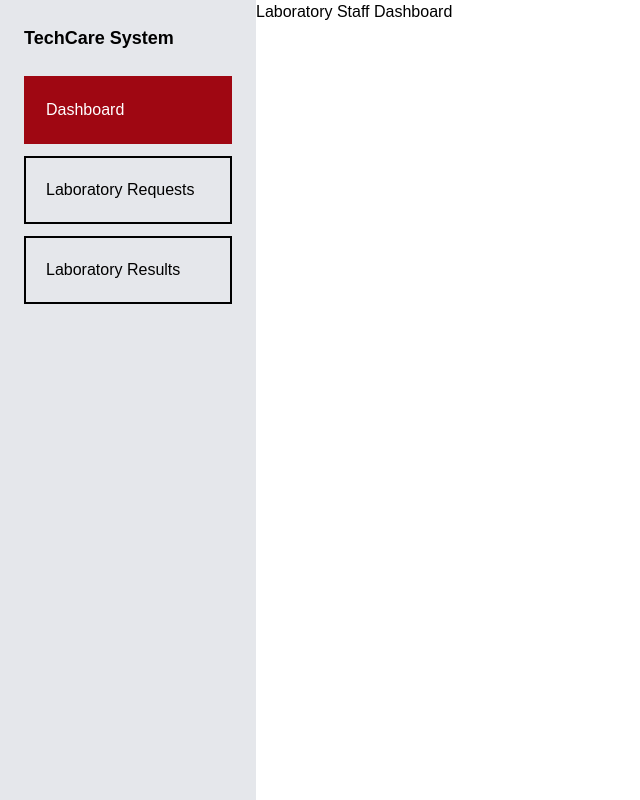
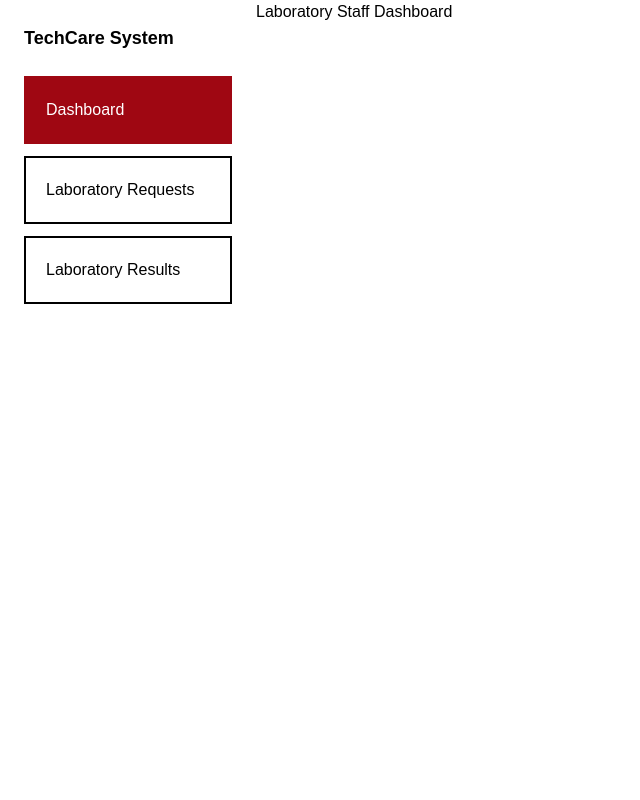
Before and after one commit to JianoFreo/TechCare, a React (Vite) app in the folder frontend/: page /laboratory-staff in a window 1280 px wide. Shown: the whole page, without its empty margins (0-640 px from the left). Built offline with nearby package versions, Linux system fonts and the light colour scheme; no server answers.

Commit message:
Reorganize sidebar props and move common nav items to parent components

```diff
--- a/frontend/src/users/admin/components/SideBar.tsx
+++ b/frontend/src/components/SideBar.tsx
@@ -2,31 +2,14 @@ type SideBarProps = {
     open: boolean;
     page: string;
     setPage: (page: string) => void;
+    navItems: { page: string; label: string }[];
 };
 
-const navItems = [
-    {
-        page: "dashboard",
-        label: "Dashboard",
-    },
-    {
-        page: "user-management",
-        label: "User Management",
-    },
-    {
-        page: "service-pricing",
-        label: "Service Pricing",
-    },
-    {
-        page: "activity-monitoring",
-        label: "Activity Monitoring",
-    },
-];
 
-function SideBar({ open, page, setPage }: SideBarProps) {
+function SideBar({ open, page, setPage, navItems }: SideBarProps) {
     return (
         <aside
-            className={`bg-gray-200 text-black h-screen overflow-hidden transition-all duration-300 ${
+            className={`bg-white border-right-1 text-black h-screen overflow-hidden transition-all duration-300 ${
                 open ? "w-64 p-6" : "w-0 p-0"
             }`}
         >
--- a/frontend/src/users/admin/Admin.tsx
+++ b/frontend/src/users/admin/Admin.tsx
@@ -2,7 +2,7 @@ import { useCallback, useEffect, useState } from "react";
 import { useSearchParams } from "react-router";
 import UserManagement from "./pages/UserManagement";
 import AdminDashboard from "./pages/AdminDashboard";
-import SideBar from "./components/SideBar";
+import SideBar from "../../components/SideBar";
 import ServicePricingManagement from "./pages/ServicePricing";
 import ActivityMonitoring from "./pages/ActivityMonitoring";
 import api from "../../lib/axios";
@@ -50,7 +50,24 @@ function Admin() {
     function setPage(newPage: string) {
         setSearchParams({ page: newPage })
     }
-
+    const navItems = [
+    {
+        page: "dashboard",
+        label: "Dashboard",
+    },
+    {
+        page: "user-management",
+        label: "User Management",
+    },
+    {
+        page: "service-pricing",
+        label: "Service Pricing",
+    },
+    {
+        page: "activity-monitoring",
+        label: "Activity Monitoring",
+    },
+];
 
     const loadData = useCallback(async () => {
         try {
@@ -84,6 +101,7 @@ function Admin() {
                 open={open}
                 page={page}
                 setPage={setPage}
+                navItems={navItems}
             />
 
             {page === "dashboard" && (
--- a/frontend/src/users/frontdesk_staff/FrontdeskStaff.tsx
+++ b/frontend/src/users/frontdesk_staff/FrontdeskStaff.tsx
@@ -2,7 +2,7 @@ import { useCallback, useEffect, useState } from "react";
 import { useSearchParams } from "react-router";
 
 import api from "../../lib/axios";
-import SideBar from "./components/SideBar";
+import SideBar from "../../components/SideBar";
 import Billing from "./pages/Billing";
 import FrontdeskDashboard from "./pages/FrontdeskDashboard";
 import PatientRecords from "./pages/PatientRecords";
@@ -11,7 +11,7 @@ import QueueManagement from "./pages/QueueManagement";
 
 function FrontdeskStaff() {
     const [patients, setPatients] = useState([]);
-    const [billing, setBilling] = useState([]);
+    const [billing] = useState([]);
     const [queues, setQueues] = useState([]);
     const [services, setServices] = useState([]);
     const [open, setOpen] = useState(true);
@@ -44,6 +44,28 @@ function FrontdeskStaff() {
             console.log("Error fetching queue entries data:", error);
         }
     }, []);
+    const navItems = [
+    {
+        page: "dashboard",
+        label: "Dashboard",
+    },
+    {
+        page: "patient-registration",
+        label: "Patient Registration",
+    },
+    {
+        page: "patient-records",
+        label: "Patient Records",
+    },
+    {
+        page: "queue-management",
+        label: "Queue Management",
+    },
+    {
+        page: "billing",
+        label: "Billing",
+    },
+];
 
     useEffect(() => {
         (async () => {
@@ -57,6 +79,7 @@ function FrontdeskStaff() {
                 open={open}
                 page={page}
                 setPage={setPage}
+                navItems={navItems}
             />
 
             {page === "dashboard" && (
--- a/frontend/src/users/frontdesk_staff/components/SideBar.tsx
+++ /dev/null
@@ -1,65 +0,0 @@
-type SideBarProps = {
-    open: boolean;
-    page: string;
-    setPage: (page: string) => void;
-};
-
-const navItems = [
-    {
-        page: "dashboard",
-        label: "Dashboard",
-    },
-    {
-        page: "patient-registration",
-        label: "Patient Registration",
-    },
-    {
-        page: "patient-records",
-        label: "Patient Records",
-    },
-    {
-        page: "queue-management",
-        label: "Queue Management",
-    },
-    {
-        page: "billing",
-        label: "Billing",
-    },
-];
-
-function SideBar({ open, page, setPage }: SideBarProps) {
-    return (
-        <aside
-            className={`bg-gray-200 text-black h-screen overflow-hidden transition-all duration-300 ${
-                open ? "w-64 p-6" : "w-0 p-0"
-            }`}
-        >
-            {open && (
-                <>
-                    <div className="mb-6 flex items-center justify-between">
-                        <p className="text-lg font-bold">TechCare System</p>
-                    </div>
-
-                    <nav className="flex flex-col gap-3">
-                        {navItems.map((item) => (
-                            <button
-                                key={item.page}
-                                type="button"
-                                className={`cursor-pointer border-2 p-5 text-left hover:font-bold ${
-                                    page === item.page
-                                        ? "border-red-800 bg-red-800 text-white"
-                                        : ""
-                                }`}
-                                onClick={() => setPage(item.page)}
-                            >
-                                {item.label}
-                            </button>
-                        ))}
-                    </nav>
-                </>
-            )}
-        </aside>
-    );
-}
-
-export default SideBar;
--- a/frontend/src/users/laboratory_staff/LaboratoryStaff.tsx
+++ b/frontend/src/users/laboratory_staff/LaboratoryStaff.tsx
@@ -1,7 +1,7 @@
 import { useCallback, useEffect, useState } from "react";
 import api from "../../lib/axios";
 import LaboratoryRequests from "./pages/LaboratoryRequests";
-import SideBar from "./components/SideBar";
+import SideBar from "../../components/SideBar";
 import { useSearchParams } from "react-router";
 import LabstaffDashboard from "./pages/LabstaffDashbaord";
 import LaboratoryResults from "./pages/LaboratoryResults";
@@ -50,6 +50,20 @@ function LaboratoryStaff() {
       setLoading(false);
     }
   }, []);
+  const navItems = [
+    {
+      page: "dashboard",
+      label: "Dashboard",
+    },
+    {
+      page: "laboratory-requests",
+      label: "Laboratory Requests",
+    },
+    {
+      page: "laboratory-results",
+      label: "Laboratory Results",
+    },
+  ];
 
   useEffect(() => {
     (async () => {
@@ -59,7 +73,12 @@ function LaboratoryStaff() {
 
   return (
     <div className="flex min-h-screen cursor-default">
-      <SideBar open={open} page={page} setPage={setPage} />
+      <SideBar
+        open={open}
+        page={page}
+        setPage={setPage}
+        navItems={navItems}
+      />
       {page === "dashboard" && <LabstaffDashboard />}
 
       {page === "laboratory-requests" && (
--- a/frontend/src/users/laboratory_staff/components/SideBar.tsx
+++ /dev/null
@@ -1,57 +0,0 @@
-type SideBarProps = {
-  open: boolean;
-  page: string;
-  setPage: (page: string) => void;
-};
-
-const navItems = [
-  {
-    page: "dashboard",
-    label: "Dashboard",
-  },
-  {
-    page: "laboratory-requests",
-    label: "Laboratory Requests",
-  },
-  {
-    page: "laboratory-results",
-    label: "Laboratory Results",
-  },
-];
-
-function SideBar({ open, page, setPage }: SideBarProps) {
-  return (
-    <aside
-      className={`bg-gray-200 text-black h-auto overflow-hidden min-h-screen transition-all duration-300 ${
-        open ? "w-64 p-6" : "w-0 p-0"
-      }`}
-    >
-      {open && (
-        <>
-          <div className="mb-6 flex items-center justify-between">
-            <p className="text-lg font-bold">TechCare System</p>
-          </div>
-
-          <nav className="flex flex-col gap-3">
-            {navItems.map((item) => (
-              <button
-                key={item.page}
-                type="button"
-                className={`cursor-pointer border-2 p-5 text-left hover:font-bold ${
-                  page === item.page
-                    ? "border-red-800 bg-red-800 text-white"
-                    : ""
-                }`}
-                onClick={() => setPage(item.page)}
-              >
-                {item.label}
-              </button>
-            ))}
-          </nav>
-        </>
-      )}
-    </aside>
-  );
-}
-
-export default SideBar;
```
Also changed, not shown: frontend/public/assets/reyna-g-logo.png (added). Lines whose indentation alone changed are shown as unchanged.
